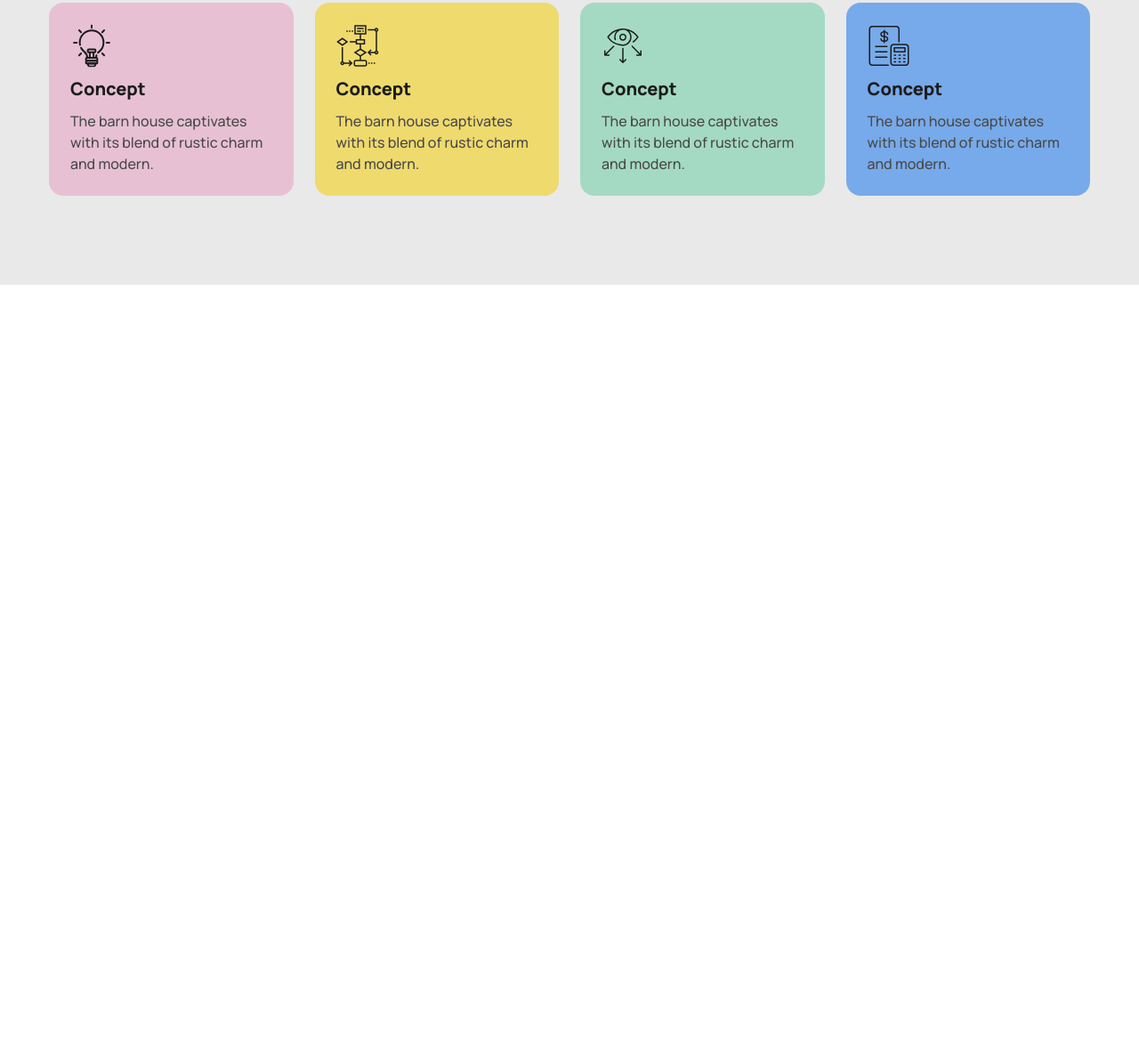
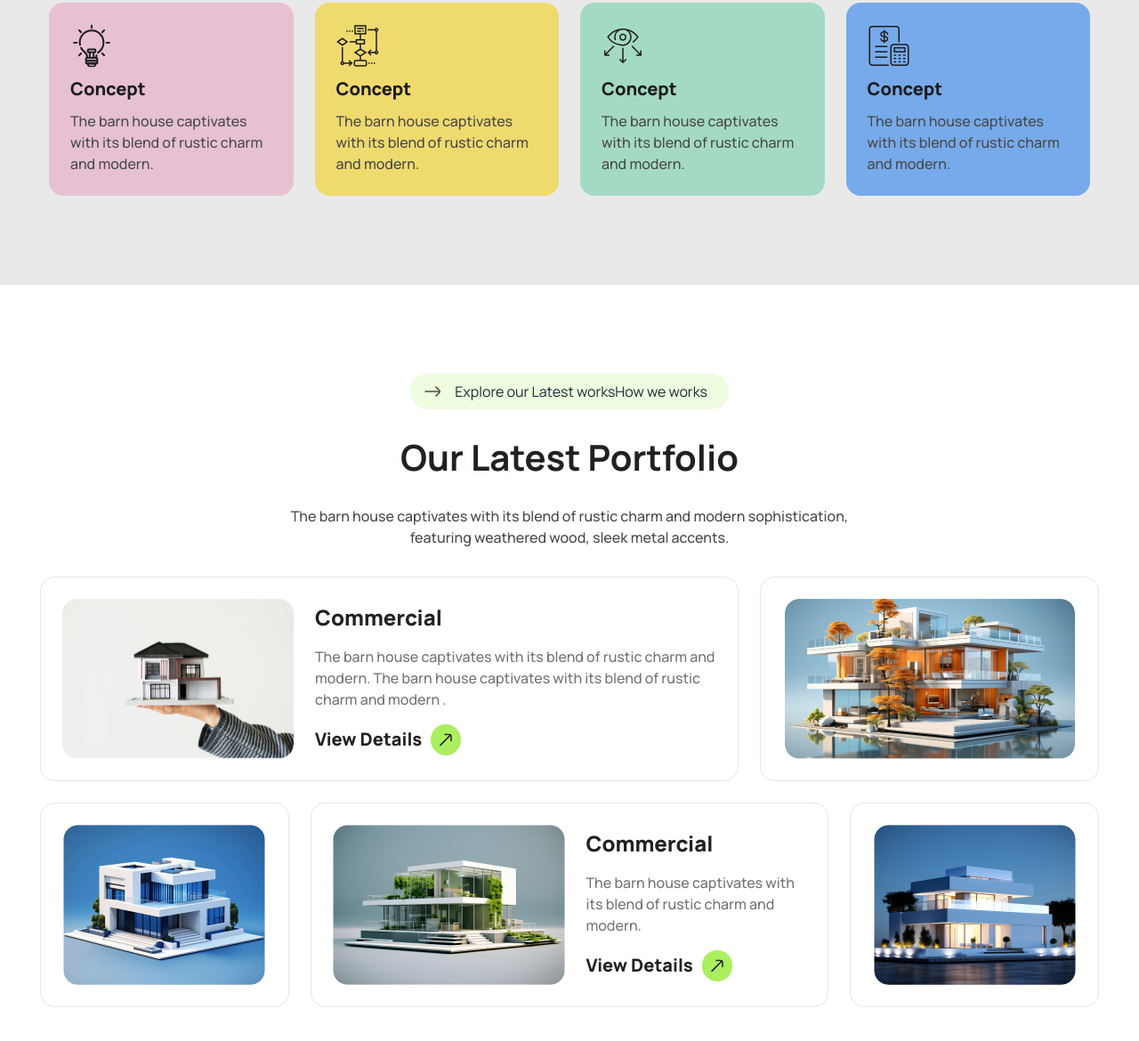
Before and after one commit to amirhamzaayon/InHouse-Studio, a plain HTML site: page index.html in a window 1280 px wide. Shown: the part 2075-3245 px from the top of the page at 89% size. Before the commit the page ends 2395 px from the top, so only its background shows below. Drawn offline with nearby package versions, Linux system fonts and the light colour scheme.

Commit message:
latest-portfolio section completed

```diff
--- a/index.html
+++ b/index.html
@@ -993,6 +993,103 @@
           </div>
         </div>
       </section>
+
+
+<!-- ---------------------------------------------- -->
+
+
+      <section class="bg-white">
+        <div class="max-w-[1190px] mx-auto py-[100px]">
+          <div class="flex flex-col items-center space-y-6">
+            <button
+              class="inline-flex gap-2 px-4 py-2 bg-[#ABEF5F]/20 rounded-full items-center"
+            >
+              <div class="">
+                <svg
+                  xmlns="http://www.w3.org/2000/svg"
+                  width="18"
+                  height="18"
+                  viewBox="0 0 18 18"
+                  fill="none"
+                >
+                  <path
+                    d="M16.5564 9.00278H1.00002"
+                    stroke="#494949"
+                    stroke-width="1.5"
+                    stroke-linecap="round"
+                  />
+                  <path
+                    d="M12.9279 4.14623C12.9279 4.14623 17.2472 7.79392 17.2472 9.00301C17.2472 10.212 12.9278 13.8597 12.9278 13.8597"
+                    stroke="#494949"
+                    stroke-width="1.5"
+                    stroke-linecap="round"
+                    stroke-linejoin="round"
+                  />
+                </svg>
+              </div>
+              <p class="text-base font-bold text-greyFive"></p>Explore our Latest worksHow we works</p>
+            </button>
+            <h2 class="text-[40px] text-greySix font-bold">
+              Our Latest Portfolio
+            </h2>
+            <p
+              class="text-base text-center text-greyFive font-medium max-w-[678px]"
+            >
+            The barn house captivates with its blend of rustic charm and modern sophistication, featuring weathered wood, sleek metal accents.
+            </p>
+          </div>
+
+
+          <div class="grid grid-cols-12 gap-6 mt-8">
+            <div class="flex items-center justify-center gap-6 p-6 border-[1px] rounded-2xl col-span-8 ">
+              <img class="rounded-2xl" src="assets/img1.png" alt="">
+              <div class="space-y-4">
+                <h3 class="text-2xl font-extrabold text-greySix">Commercial</h3>
+                <p class="text-base font-medium text-greyFour">The barn house captivates with its blend of rustic charm and modern. The barn house captivates with its blend of rustic charm and modern .</p>
+                <button class="inline-flex items-center gap-[10px]">
+                  <p class="text-xl font-extrabold text-greySix">View Details</p>
+                  <div class="rounded-full p-[10px] bg-[#ABEF5F]">
+                    <svg xmlns="http://www.w3.org/2000/svg" width="14" height="15" viewBox="0 0 14 15" fill="none">
+                      <path d="M12.0156 2.40149L1.01197 13.3978" stroke="#212121" stroke-width="1.5" stroke-linecap="round"/>
+                      <path d="M6.01589 1.53107C6.01589 1.53107 11.6495 1.05805 12.5043 1.91325C13.3589 2.76845 12.882 8.40184 12.882 8.40184" stroke="#212121" stroke-width="1.5" stroke-linecap="round" stroke-linejoin="round"/>
+                    </svg>
+                  </div>
+                </button>
+              </div>
+            </div>
+
+            <div class="flex items-center justify-center gap-6 p-6 border-[1px] rounded-2xl col-span-4">
+              <img class="rounded-2xl" src="assets/img2.png" alt="">
+            </div>
+
+            <div class="flex items-center justify-center gap-6 p-6 border-[1px] rounded-2xl col-span-3">
+              <img class="rounded-2xl" src="assets/img3.png" alt="">
+            </div>
+
+            <div class="flex items-center justify-center gap-6 p-6 border-[1px] rounded-2xl col-span-6">
+              <img class="rounded-2xl" src="assets/img4.png" alt="">
+              <div class="space-y-4">
+                <h3 class="text-2xl font-extrabold text-greySix">Commercial</h3>
+                <p class="text-base font-medium text-greyFour">The barn house captivates with its blend of rustic charm and modern. </p>
+                <button class="inline-flex items-center gap-[10px]">
+                  <p class="text-xl font-extrabold text-greySix">View Details</p>
+                  <div class="rounded-full p-[10px] bg-[#ABEF5F]">
+                    <svg xmlns="http://www.w3.org/2000/svg" width="14" height="15" viewBox="0 0 14 15" fill="none">
+                      <path d="M12.0156 2.40149L1.01197 13.3978" stroke="#212121" stroke-width="1.5" stroke-linecap="round"/>
+                      <path d="M6.01589 1.53107C6.01589 1.53107 11.6495 1.05805 12.5043 1.91325C13.3589 2.76845 12.882 8.40184 12.882 8.40184" stroke="#212121" stroke-width="1.5" stroke-linecap="round" stroke-linejoin="round"/>
+                    </svg>
+                  </div>
+                </button>
+              </div>
+            </div>
+
+            <div class="flex items-center justify-center gap-6 p-6 border-[1px] rounded-2xl col-span-3">
+              <img class="rounded-2xl" src="assets/img5.png" alt="">
+            </div>
+
+          </div>
+        </div>
+      </section>
     </main>
 
     <footer></footer>
```
